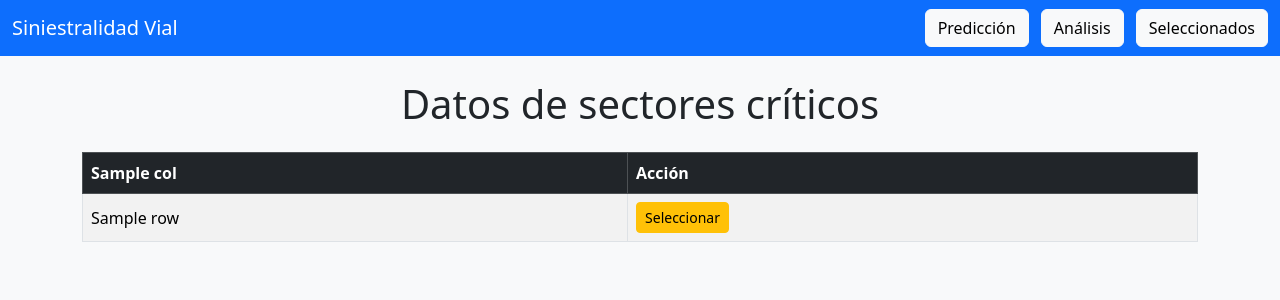
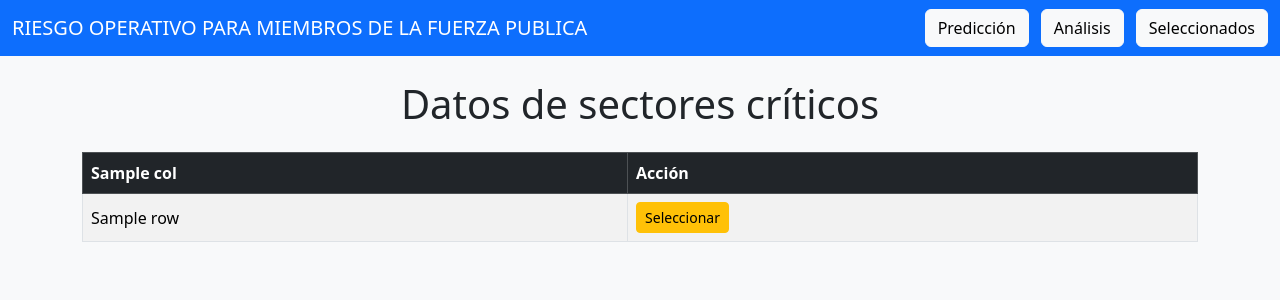
Before and after one commit to cebolivar/siniestralidad_app, a Flask app: template templates/index.html in a window 1280 px wide. Shown: the top 300 px of the page. Run offline with Flask 3, Linux system fonts and the light colour scheme; the template is opened without the code that fills it: most values are stand-ins (such as "Sample title", 1, 10 or a date in 2020); parts of the project's set-up code (start-up, migrations or seed data) failed here and were passed over.

Commit message:
Please enter the commit message for your changes. Lines starting  with '#' will be ignored, and an empty message aborts the commit.
 On branch main
 Your branch is up to date with 'origin/main'.

 Changes to be committed:
	renamed:    data/SECTORES_CRITICOS_DE_SINIESTRALIDAD_VIAL_20250514.csv -> data/RIESGO OPERATIVO PARA  MIEMBROS DE LA FUERZA PUBLICA.csv
	modified:   modelo_ml/entrenamiento.py
	modified:   templates/index.html
	modified:   templates/prediccion.html
	modified:   templates/resultado.html
	modified:   templates/seleccionados.html

```diff
--- a/modelo_ml/entrenamiento.py
+++ b/modelo_ml/entrenamiento.py
@@ -6,7 +6,7 @@
 import os
 
 # Cargar los datos
-csv_path = os.path.join(os.path.dirname(__file__), "data", "SECTORES_CRITICOS_DE_SINIESTRALIDAD_VIAL_20250514.csv")
+csv_path = os.path.join(os.path.dirname(__file__), "data", "RIESGO OPERATIVO PARA MIEMBROS DE LA FUERZA PUBLICA.csv")
 df = pd.read_csv(csv_path)
 
 # Selección y codificación de variables
--- a/templates/index.html
+++ b/templates/index.html
@@ -2,13 +2,13 @@
 <html lang="es">
 <head>
   <meta charset="UTF-8">
-  <title>Siniestralidad Vial</title>
+  <title>RIESGO OPERATIVO PARA MIEMBROS DE LA FUERZA PUBLICA</title>
   <link rel="stylesheet" href="https://cdn.jsdelivr.net/npm/bootstrap@5.3.2/dist/css/bootstrap.min.css">
 </head>
 <body class="bg-light">
   <nav class="navbar navbar-expand-lg navbar-dark bg-primary mb-4">
     <div class="container-fluid">
-      <a class="navbar-brand" href="{{ url_for('index') }}">Siniestralidad Vial</a>
+      <a class="navbar-brand" href="{{ url_for('index') }}">RIESGO OPERATIVO PARA MIEMBROS DE LA FUERZA PUBLICA</a>
       <div>
         <a href="{{ url_for('prediccion') }}" class="btn btn-light me-2">Predicción</a>
         <a href="{{ url_for('analisis') }}" class="btn btn-light me-2">Análisis</a>
--- a/templates/prediccion.html
+++ b/templates/prediccion.html
@@ -39,7 +39,6 @@
                             </div>
                             <button type="submit" class="btn btn-primary w-100">Predecir fallecidos</button>
                         </form>
-
                         {% if prediccion %}
                         <div class="mt-4 alert alert-success text-center">
                             Resultado de la prediccion: <strong>{{ prediccion}}</strong>
--- a/templates/resultado.html
+++ b/templates/resultado.html
@@ -19,6 +19,8 @@
                           <p class="lead">No hay predicción disponible.</p>
                         {% endif %}
                         <a href="/prediccion" class="btn btn-secondary mt-4">Volver</a>
+                        <a href="/seleccionados" class="btn btn-primary mt-4">Ver Seleccionados</a>
+                        <a href="/analisis" class="btn btn-info mt-4">Ver Análisis</a>
                     </div>
                 </div>
             </div>
--- a/templates/seleccionados.html
+++ b/templates/seleccionados.html
@@ -39,7 +39,8 @@
                                 <input type="hidden" name="longitud" value="{{ fila.longitud }}">
                                 <input type="hidden" name="tramo" value="{{ fila.tramo }}">
                                 <input type="hidden" name="municipio" value="{{ fila.municipio }}">
-                                <button type="submit" class="btn btn-success btn-sm">Predecir</button>
+                                <imput type="hidden" name="prediccion" value="{{ fila.prediccion }}">
+                                <button type="submit" class="btn btn-primary btn-sm">Ver Predicción</button>
                             </form>
                             <form method="POST" action="{{ url_for('eliminar_seleccionado', idx=loop.index0) }}" style="display:inline;">
                                 <button type="submit" class="btn btn-danger btn-sm">Eliminar</button>
```
Also changed, not shown: data/RIESGO OPERATIVO PARA  MIEMBROS DE LA FUERZA PUBLICA.csv (renamed from data/SECTORES_CRITICOS_DE_SINIESTRALIDAD_VIAL_20250514.csv).
